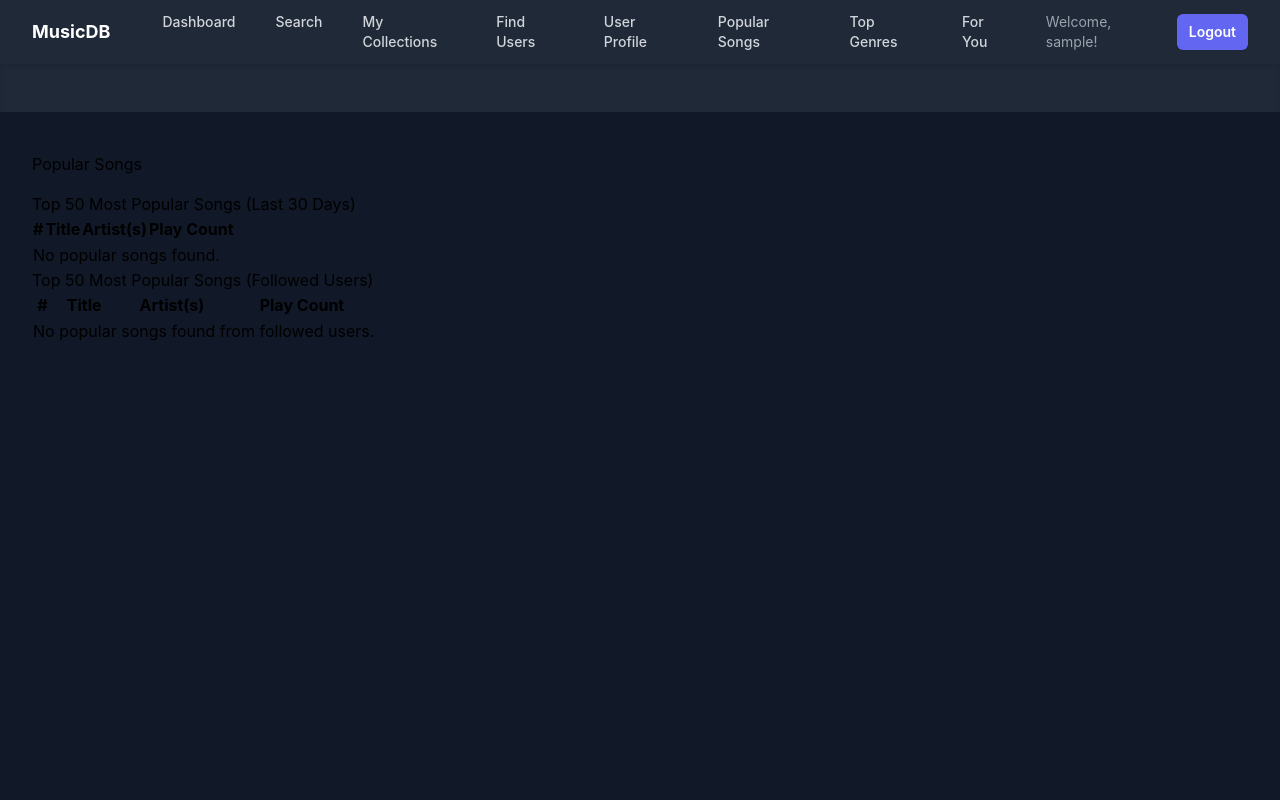
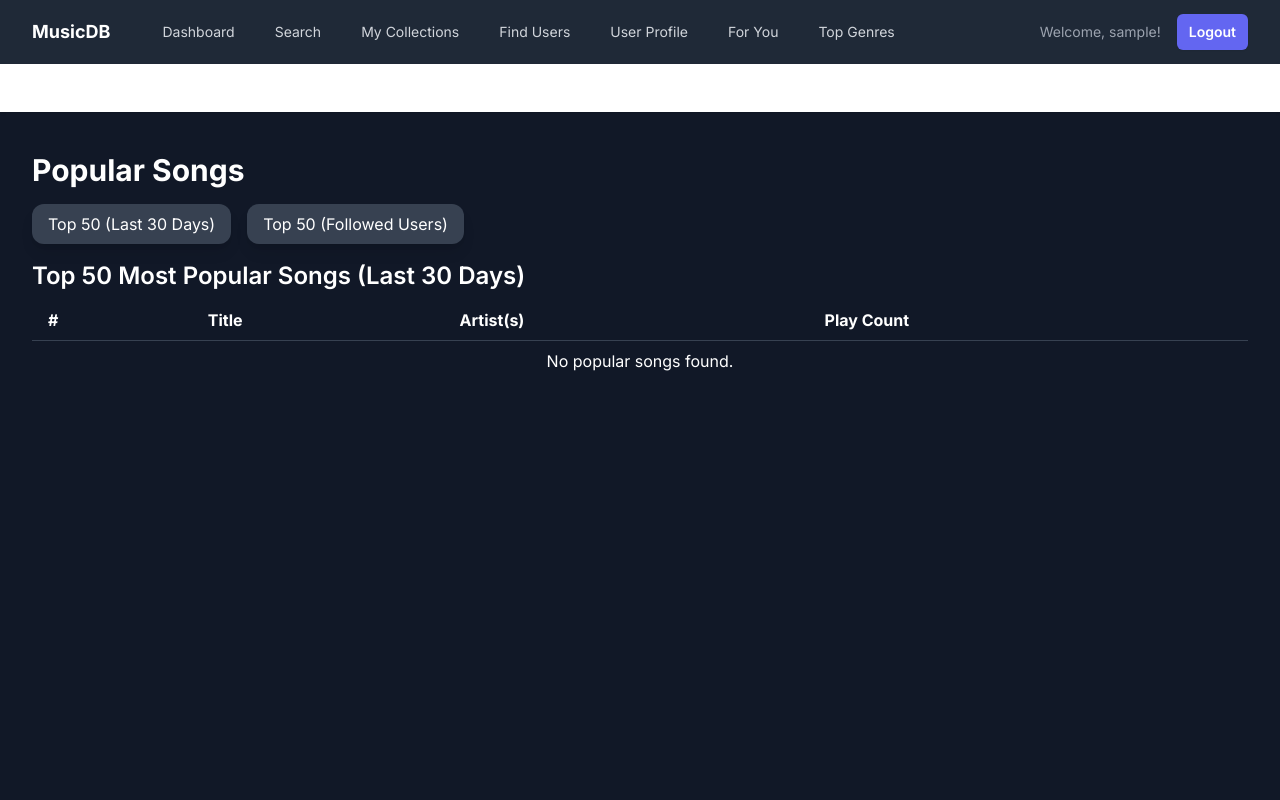
Before and after one commit to hl9082/csci320-group20, a Flask app: page /popular_songs in a window 1280 px wide. Run offline with Flask 2, Linux system fonts and the light colour scheme; the visitor is signed in with stand-in values (Sample User, id 1); parts of the project's set-up code (start-up, migrations or seed data) failed here and were passed over; some libraries are stand-ins or nearby versions.

Commit message:
layout fixed: now you can see popular songs

```diff
--- a/src/templates/layout.html
+++ b/src/templates/layout.html
@@ -3,9 +3,9 @@
 <head>
     <meta charset="UTF-8">
     <meta name="viewport" content="width=device-width, initial-scale=1.0">
-    <!-- This block sets the browser tab title -->
     <title>{% block title %}Music App{% endblock %}</title>
     <script src="https://cdn.tailwindcss.com"></script>
+    <link href="https://fonts.googleapis.com/css2?family=Inter:wght@400;600;700&display=swap" rel="stylesheet">
     <script>
         tailwind.config = {
             theme: {
@@ -18,12 +18,17 @@
         }
     </script>
     <style>
-        body { font-family: 'Inter', sans-serif; }
+        body {
+            font-family: 'Inter', sans-serif;
+            background-color: #111827; /* bg-gray-900 */
+        }
+        .table-striped tbody tr:nth-of-type(odd) {
+            background-color: rgba(255, 255, 255, 0.05);
+        }
     </style>
 </head>
 <body class="h-full">
     <div class="min-h-full">
-        <!-- Navigation Bar -->
         <nav class="bg-gray-800">
             <div class="mx-auto max-w-7xl px-4 sm:px-6 lg:px-8">
                 <div class="flex h-16 items-center justify-between">
@@ -39,9 +44,8 @@
                                 <a href="{{ url_for('collections') }}" class="text-gray-300 hover:bg-gray-700 hover:text-white rounded-md px-3 py-2 text-sm font-medium">My Collections</a>
                                 <a href="{{ url_for('search_users') }}" class="text-gray-300 hover:bg-gray-700 hover:text-white rounded-md px-3 py-2 text-sm font-medium">Find Users</a>
                                 <a href="{{ url_for('profile') }}" class="text-gray-300 hover:bg-gray-700 hover:text-white rounded-md px-3 py-2 text-sm font-medium">User Profile</a>
-                                <a href="{{ url_for('popular_songs') }}" class="text-gray-300 hover:bg-gray-700 hover:text-white rounded-md px-3 py-2 text-sm font-medium">Popular Songs</a>
+                                <a href="{{ url_for('popular_songs') }}" class="text-gray-300 hover:bg-gray-700 hover:text-white rounded-md px-3 py-2 text-sm font-medium">For You</a>
                                 <a href="{{ url_for('top_genres') }}" class="text-gray-300 hover:bg-gray-700 hover:text-white rounded-md px-3 py-2 text-sm font-medium">Top Genres</a>
-                                <a href="#" class="text-gray-300 hover:bg-gray-700 hover:text-white rounded-md px-3 py-2 text-sm font-medium">For You</a>
                             </div>
                         </div>
                         {% endif %}
@@ -58,26 +62,21 @@
             </div>
         </nav>
 
-        <!-- Page Header -->
-        <header class="bg-gray-800 shadow-inner shadow-gray-900/20">
+        <header class="bg-white shadow">
             <div class="mx-auto max-w-7xl px-4 py-6 sm:px-6 lg:px-8">
-                <h1 class="text-3xl font-bold tracking-tight text-white">
-                    <!-- BEGIN FIX: Renamed this block to page_title -->
+                <h1 class="text-3xl font-bold tracking-tight text-gray-900">
                     {% block page_title %}{% endblock %}
-                    <!-- END FIX -->
                 </h1>
             </div>
         </header>
 
-        <!-- Main Content -->
-        <main class="bg-gray-900">
+        <main>
             <div class="mx-auto max-w-7xl py-6 sm:px-6 lg:px-8">
-                <!-- Flashed Messages -->
                 {% with messages = get_flashed_messages(with_categories=true) %}
                     {% if messages %}
                         <div class="mb-4">
                             {% for category, message in messages %}
-                                <div class="{% if category == 'danger' %} bg-red-800 border-red-900 text-red-100 {% elif category == 'success' %} bg-green-800 border-green-900 text-green-100 {% else %} bg-blue-800 border-blue-900 text-blue-100 {% endif %} border-l-4 p-4 rounded-md" role="alert">
+                                <div class="{% if category == 'danger' %} bg-red-100 border-red-400 text-red-700 {% elif category == 'success' %} bg-green-100 border-green-400 text-green-700 {% else %} bg-blue-100 border-blue-400 text-blue-700 {% endif %} border-l-4 p-4" role="alert">
                                     <p>{{ message }}</p>
                                 </div>
                             {% endfor %}
@@ -85,7 +84,6 @@
                     {% endif %}
                 {% endwith %}
 
-                <!-- Content Block -->
                 {% block content %}{% endblock %}
             </div>
         </main>
--- a/src/templates/popular_songs.html
+++ b/src/templates/popular_songs.html
@@ -3,64 +3,80 @@
 {% block title %}Popular Songs{% endblock %}
 
 {% block content %}
-<div class="container mt-4">
-    <h1 class="mb-4">Popular Songs</h1>
+<div class="container mx-auto mt-4 text-white">
+    <h1 class="mb-4 text-3xl font-bold">Popular Songs</h1>
 
-    <div class="row">
-        <div class="col-md-6">
-            <h2>Top 50 Most Popular Songs (Last 30 Days)</h2>
-            <table class="table table-striped">
+    <div class="flex space-x-4 mb-4">
+        <button id="showTop50" class="px-4 py-2 bg-gray-700 rounded-xl shadow-lg hover:bg-gray-600 transition-all transform hover:-translate-y-1 text-white focus:outline-none">Top 50 (Last 30 Days)</button>
+        <button id="showFollowed" class="px-4 py-2 bg-gray-700 rounded-xl shadow-lg hover:bg-gray-600 transition-all transform hover:-translate-y-1 text-white focus:outline-none">Top 50 (Followed Users)</button>
+    </div>
+
+    <div id="top50Table">
+        <h2 class="text-2xl font-semibold mb-2">Top 50 Most Popular Songs (Last 30 Days)</h2>
+        <table class="w-full text-left">
             <thead>
-                    <tr>
-                        <th>#</th>
-                        <th>Title</th>
-                        <th>Artist(s)</th>
-                        <th>Play Count</th>
+                <tr class="border-b border-gray-700">
+                    <th class="px-4 py-2">#</th>
+                    <th class="px-4 py-2">Title</th>
+                    <th class="px-4 py-2">Artist(s)</th>
+                    <th class="px-4 py-2">Play Count</th>
                 </tr>
             </thead>
             <tbody>
                 {% for song in top_50_songs %}
-                    <tr>
-                        <td>{{ loop.index }}</td>
-                        <td>{{ song.song_name }}</td>
-                        <td>{{ song.artist_list }}</td>
-                        <td>{{ song.play_count }}</td>
+                <tr class="border-t border-gray-800">
+                    <td class="px-4 py-2">{{ loop.index }}</td>
+                    <td class="px-4 py-2">{{ song.song_name }}</td>
+                    <td class="px-4 py-2">{{ song.artist_list }}</td>
+                    <td class="px-4 py-2">{{ song.play_count }}</td>
                 </tr>
                 {% else %}
                 <tr>
-                        <td colspan="4">No popular songs found.</td>
+                    <td colspan="4" class="px-4 py-2 text-center">No popular songs found.</td>
                 </tr>
                 {% endfor %}
             </tbody>
         </table>
     </div>
-        <div class="col-md-6">
-            <h2>Top 50 Most Popular Songs (Followed Users)</h2>
-            <table class="table table-striped">
+
+    <div id="followedTable" class="hidden">
+        <h2 class="text-2xl font-semibold mb-2 mt-6">Top 50 Most Popular Songs (Followed Users)</h2>
+        <table class="w-full text-left">
             <thead>
-                    <tr>
-                        <th>#</th>
-                        <th>Title</th>
-                        <th>Artist(s)</th>
-                        <th>Play Count</th>
+                <tr class="border-b border-gray-700">
+                    <th class="px-4 py-2">#</th>
+                    <th class="px-4 py-2">Title</th>
+                    <th class="px-4 py-2">Artist(s)</th>
+                    <th class="px-4 py-2">Play Count</th>
                 </tr>
             </thead>
             <tbody>
                 {% for song in top_50_followed_songs %}
-                    <tr>
-                        <td>{{ loop.index }}</td>
-                        <td>{{ song.song_name }}</td>
-                        <td>{{ song.artist_list }}</td>
-                        <td>{{ song.play_count }}</td>
+                <tr class="border-t border-gray-800">
+                    <td class="px-4 py-2">{{ loop.index }}</td>
+                    <td class="px-4 py-2">{{ song.song_name }}</td>
+                    <td class="px-4 py-2">{{ song.artist_list }}</td>
+                    <td class="px-4 py-2">{{ song.play_count }}</td>
                 </tr>
                 {% else %}
                 <tr>
-                        <td colspan="4">No popular songs found from followed users.</td>
+                    <td colspan="4" class="px-4 py-2 text-center">No popular songs found from followed users.</td>
                 </tr>
                 {% endfor %}
             </tbody>
         </table>
     </div>
 </div>
-</div>
+
+<script>
+    document.getElementById('showTop50').addEventListener('click', function() {
+        document.getElementById('top50Table').classList.remove('hidden');
+        document.getElementById('followedTable').classList.add('hidden');
+    });
+
+    document.getElementById('showFollowed').addEventListener('click', function() {
+        document.getElementById('top50Table').classList.add('hidden');
+        document.getElementById('followedTable').classList.remove('hidden');
+    });
+</script>
 {% endblock %}
```
Also changed, not shown: src/templates/dashboard.html (+8 -9 lines), src/templates/top_genres.html (+12 -12 lines). Lines whose indentation alone changed are shown as unchanged.
